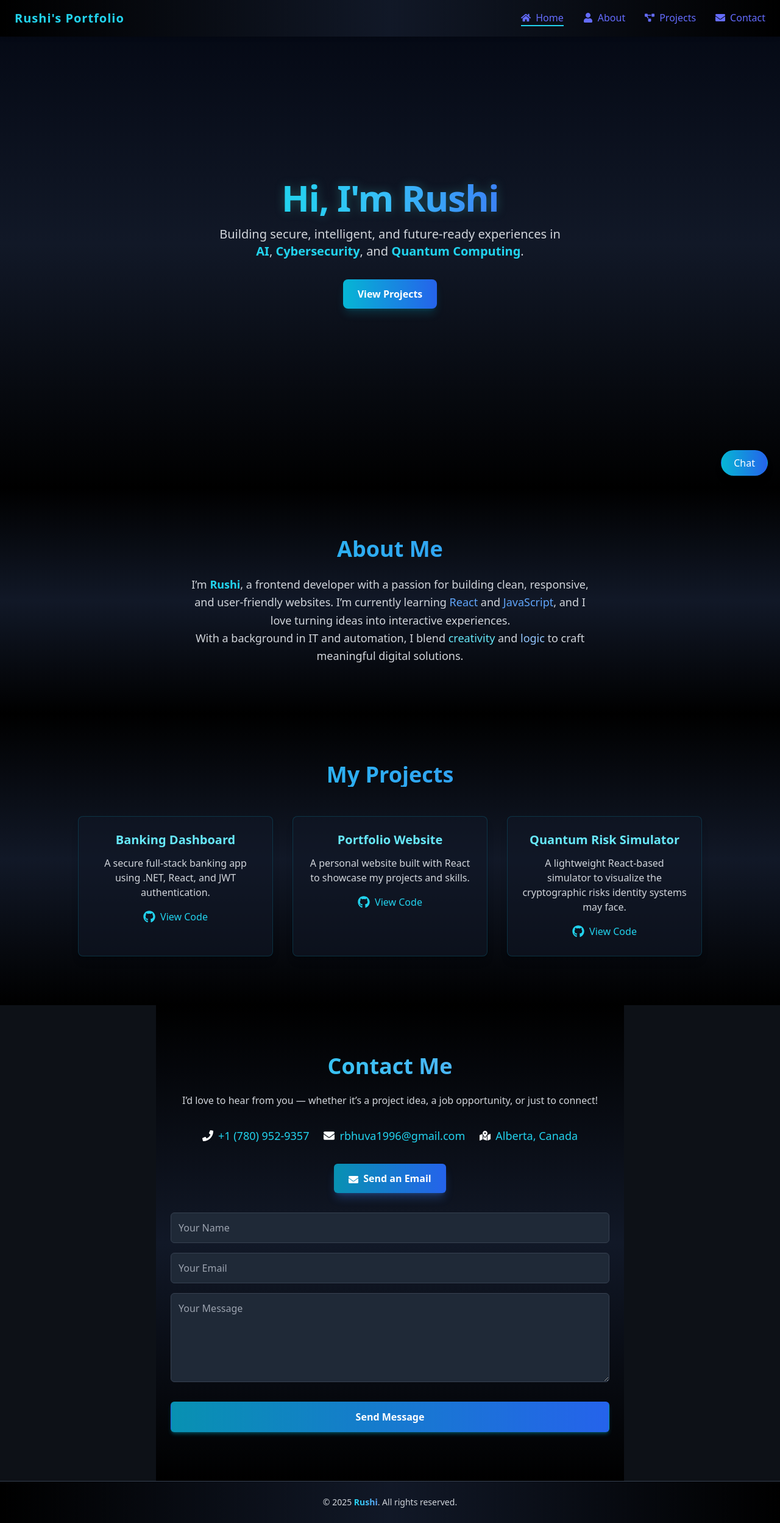
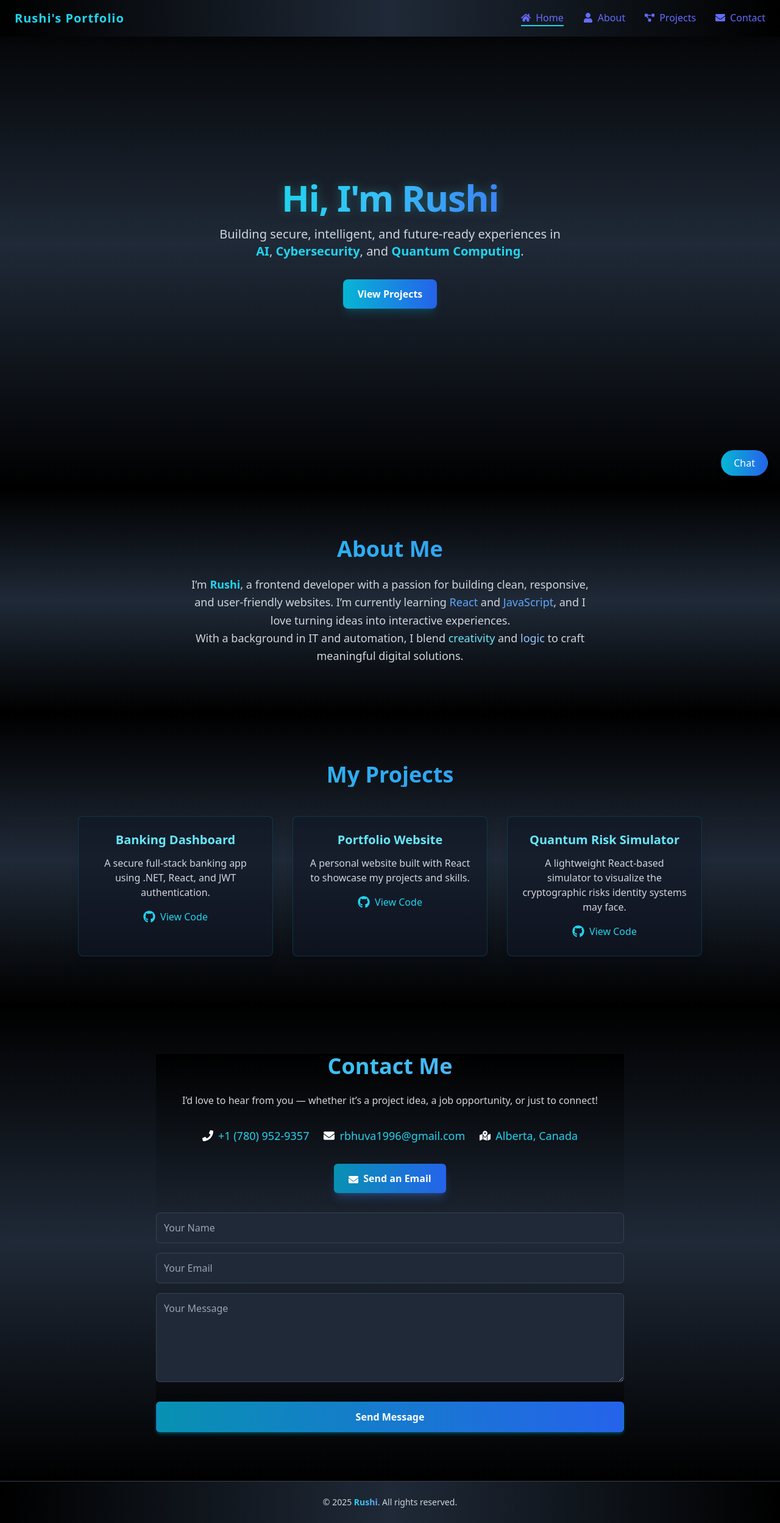
Before and after one commit to Rkb1510/my-portfolio, a React (Vite) app: page / in a window 1280 px wide. Shown: the whole page at 61% size. Built offline with nearby package versions, Linux system fonts and the light colour scheme.

Commit message:
Color Correction

```diff
--- a/src/components/About.jsx
+++ b/src/components/About.jsx
@@ -6,7 +6,7 @@ function About() {
   return (
     <section
       id="about"
-      className="py-20 px-6 text-center bg-gradient-to-b from-black via-gray-900 to-black text-gray-100 scroll-mt-24"
+      className="py-20 px-6 bg-gradient-to-b from-black via-gray-800 to-black text-gray-100 text-center scroll-mt-24"
     >
       <h2 className="text-4xl font-bold mb-6 bg-gradient-to-r from-cyan-400 to-blue-500 bg-clip-text text-transparent">
         About Me
--- a/src/components/Contact.jsx
+++ b/src/components/Contact.jsx
@@ -29,11 +29,13 @@ function Contact() {
       whileInView={{ opacity: 1, y: 0 }}
       transition={{ duration: 0.6, ease: "easeOut" }}
       viewport={{ once: true }}
-      className="py-20 px-6 bg-gradient-to-b from-black via-gray-900 to-black text-white text-center max-w-3xl mx-auto scroll-mt-24"
+      className="py-20 px-6 bg-gradient-to-b from-black via-gray-800 to-black text-white text-center scroll-mt-24"
     >
+      <div className="max-w-3xl mx-auto bg-gradient-to-b from-black via-gray-800 to-black">
         <h2 className="text-4xl font-bold mb-6 bg-gradient-to-r from-cyan-400 to-blue-400 bg-clip-text text-transparent">
           Contact Me
         </h2>
+
         <p className="mb-8 text-gray-300">
           I’d love to hear from you — whether it’s a project idea, a job
           opportunity, or just to connect!
@@ -104,6 +106,7 @@ function Contact() {
           Send Message
         </button>
         </form>
+      </div>
     </motion.section>
   );
 }
--- a/src/components/Footer.jsx
+++ b/src/components/Footer.jsx
@@ -2,7 +2,7 @@
 
 function Footer() {
   return (
-    <footer className="py-6 px-4 bg-gradient-to-r from-black via-gray-900 to-black text-gray-300 text-center border-t border-gray-700">
+    <footer className="py-6 px-4 bg-gradient-to-r from-black via-gray-800 to-black text-gray-300 text-center border-t border-gray-700">
       <p className="text-sm hover:text-cyan-400 transition-colors duration-300">
         &copy; {new Date().getFullYear()}{" "}
         <span className="bg-gradient-to-r from-cyan-400 to-blue-400 bg-clip-text text-transparent font-semibold">
--- a/src/components/Home.jsx
+++ b/src/components/Home.jsx
@@ -8,7 +8,7 @@ function Home() {
       id="home"
       /* scroll-mt helps anchors land below fixed navbar */
       className="scroll-mt-24 min-h-screen flex flex-col justify-center items-center text-center px-4
-                 bg-gradient-to-b from-gray-950 via-gray-900 to-black text-gray-100"
+                 bg-gradient-to-b from-black via-gray-800 to-black text-gray-100"
     >
       <h1
         className="text-5xl md:text-6xl font-extrabold tracking-tight
--- a/src/components/Navbar.jsx
+++ b/src/components/Navbar.jsx
@@ -9,7 +9,7 @@ function Navbar() {
   const toggleMenu = () => setMenuOpen(!menuOpen);
 
   return (
-    <nav className="fixed w-full top-0 z-50 bg-gradient-to-r from-black via-gray-900 to-black shadow-md">
+    <nav className="fixed w-full top-0 z-50 bg-gradient-to-r from-black via-gray-800 to-black shadow-md">
       <div className="max-w-7xl mx-auto flex justify-between items-center px-6 py-4">
         {/* Logo */}
         <h1 className="text-xl font-bold text-cyan-400 tracking-wider">
--- a/src/components/Project.jsx
+++ b/src/components/Project.jsx
@@ -28,7 +28,7 @@ function Project() {
   return (
     <section
       id="projects"
-      className="py-20 px-6 bg-gradient-to-b from-black via-gray-900 to-black text-gray-100 text-center scroll-mt-24"
+      className="py-20 px-6 bg-gradient-to-b from-black via-gray-800 to-black text-gray-100 text-center scroll-mt-24"
     >
       <h2 className="text-4xl font-bold mb-12 bg-gradient-to-r from-cyan-400 to-blue-500 bg-clip-text text-transparent">
         My Projects
```
Also changed, not shown: src/components/Project.css (added, +52 -0 lines). Lines whose indentation alone changed are shown as unchanged.
